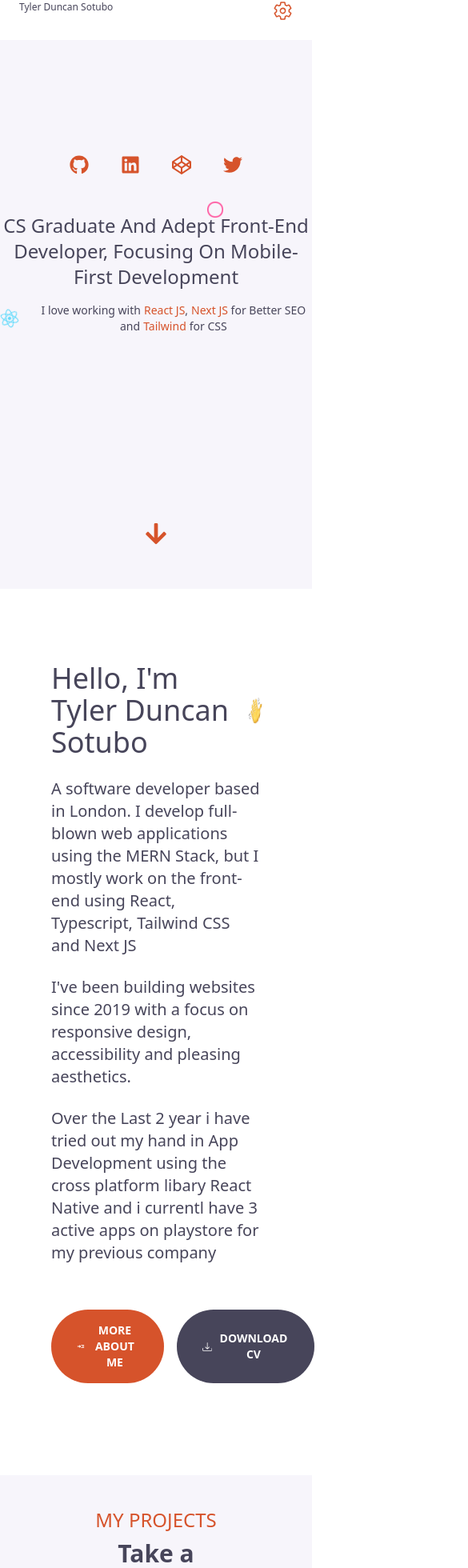
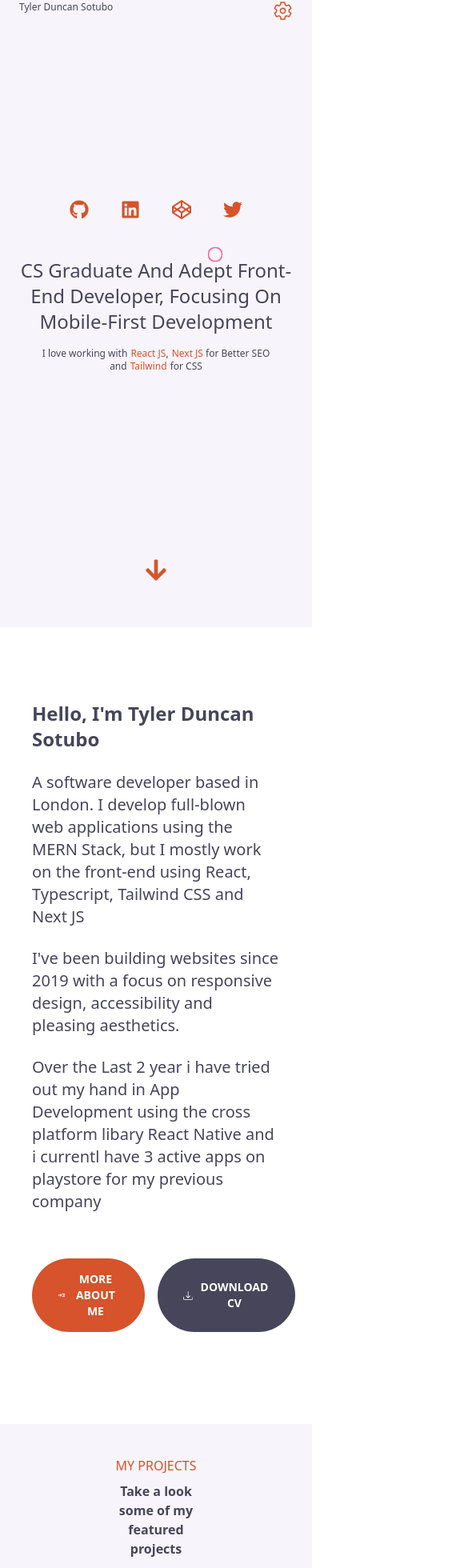
Before and after one commit to Tyler-Duncan-Sotubo/NextJs_Myportfolio, a Next.js app: page / in a window 390 px wide. Shown: the part 31-1991 px from the top of the page at 80% size, 585 px wide, since content can reach past the window. Built offline with nearby package versions, Linux system fonts and the light colour scheme.

Commit message:
Responsive

```diff
--- a/src/components/common/nav/Nav.tsx
+++ b/src/components/common/nav/Nav.tsx
@@ -34,8 +34,10 @@ const Nav = () => {
   return (
     <>
       <nav
-        className={`flex justify-between  mb-6 md:px-20 px-6 pt-8 md:text-sm text-skin-primary font-medium sticky top-0 ${
-          color ? " bg-skin-primary py-6 z-50 duration-300" : ""
+        className={`flex justify-between md:px-20 px-6 py-8 md:text-sm text-skin-primary font-medium sticky top-0  ${
+          color
+            ? " bg-skin-primary py-6 z-40 duration-300"
+            : "bg-skin-background"
         }`}>
         <p
           className={`text-skin-primary text-xs md:text-sm ${
--- a/src/components/home/About.tsx
+++ b/src/components/home/About.tsx
@@ -30,9 +30,9 @@ const About = () => {
         variants={aboutVariant}
         initial="hidden"
         animate={control}
-        className="py-20 max-w-screen-lg px-16 mx-auto flex flex-col items-start">
+        className="py-20 max-w-screen-lg md:px-16 px-10 mx-auto flex flex-col items-start">
         <div className="flex items-center gap-3">
-          <h2 className="text-4xl my-3 text-skin-primary">
+          <h2 className="md:text-4xl text-2xl font-semibold my-3 text-skin-primary">
             Hello, I&apos;m Tyler Duncan Sotubo
           </h2>
           <motion.div
@@ -43,7 +43,7 @@ const About = () => {
               duration: 1,
               repeatType: "reverse",
             }}
-            className="relative w-8 h-8">
+            className="relative w-8 h-8 hidden md:block">
             <Image src="/assets/img/hand.webp" alt="" fill />
           </motion.div>
         </div>
--- a/src/components/home/Footer.tsx
+++ b/src/components/home/Footer.tsx
@@ -13,7 +13,7 @@ type Props = {};
 
 const Footer = (props: Props) => {
   return (
-    <footer className="flex items-center justify-between px-20 mb-20 mt-40">
+    <footer className="flex flex-col gap-6 items-center justify-between px-20 mb-20 mt-40">
       <div className="flex gap-5 items-center">
         {icons.map((item, index) => (
           <motion.li
--- a/src/components/home/Hero.tsx
+++ b/src/components/home/Hero.tsx
@@ -8,6 +8,8 @@ import {
   FaArrowDown,
 } from "react-icons/fa";
 import { motion } from "framer-motion";
+import circle from "@/assets/img/circle.png";
+import react from "@/assets/img/react-colored.svg";
 import Image from "next/image";
 
 const icons = [
@@ -27,7 +29,7 @@ const arrowTransition = {
 const Hero = () => {
   return (
     <section className="text-skin-primary py-12 bg-skin-background">
-      <div className="flex flex-col items-center relative justify-center mt-24">
+      <div className="flex flex-col items-center relative justify-center mt-36 md:32 px-3 md:px-0">
         <motion.div
           animate={{ scale: 3 }}
           transition={{ scale: arrowTransition }}
@@ -63,10 +65,10 @@ const Hero = () => {
                   repeat: Infinity,
                 },
               }}
-              className="relative md:w-4 md:h-4 w-8 h-8">
+              className="relative md:w-4 md:h-4 w-8 h-8 hidden md:block ">
               <Image src="/assets/img/react-colored.svg" alt="" fill />
             </motion.div>
-            <p className="text-sm md:text-xl text-center">
+            <p className="text-xs md:text-xl text-center">
               I love working with
               <span className=" text-skin-accent font-medium ml-1">
                 React JS
--- a/src/components/home/Projects.tsx
+++ b/src/components/home/Projects.tsx
@@ -11,11 +11,11 @@ import Button from "../common/button";
 const Projects = () => {
   return (
     <section id="projects" className=" bg-skin-background">
-      <div className="max-w-screen-xl py-10 mx-auto">
-        <h2 className="mb-2 text-2xl text-center font-medium uppercase text-skin-accent">
+      <div className="max-w-screen-xl py-10 mx-auto px-10 md:px-0">
+        <h2 className="mb-2 md:text-2xl text-center font-medium uppercase text-skin-accent">
           <span className=" text-primary">My </span> Projects
         </h2>
-        <p className="text-3xl text-center text-skin-primary font-bold w-2/5 mx-auto">
+        <p className="md:text-3xl text-center text-skin-primary font-bold w-2/5 mx-auto">
           Take a look some of my featured projects
         </p>
         <div className="mt-10">
@@ -24,11 +24,11 @@ const Projects = () => {
               return (
                 <div
                   key={index}
-                  className="py-16 flex flex-row-reverse gap-10 border-b-[.2px] border-skin-accent">
-                  <div className="relative h-[330px] w-1/2">
+                  className="py-16 flex md:flex-row-reverse flex-col items-center gap-10 border-b-[.2px] border-skin-accent">
+                  <div className="relative w-full h-[330px] md:w-1/2 ">
                     <Image src={item.img} alt="" fill />
                   </div>
-                  <div className="w-1/2 mt-7">
+                  <div className="w-full md:w-1/2 mt-7">
                     <p className=" text-xl uppercase font-semibold text-skin-primary">
                       {item.name}
                     </p>
@@ -67,11 +67,11 @@ const Projects = () => {
               return (
                 <div
                   key={index}
-                  className="py-16 flex gap-10 border-b-[.2px] last:border-none border-skin-primary">
-                  <div className="relative h-[330px] w-1/2">
+                  className="py-16 flex flex-col md:flex-row items-center gap-10 border-b-[.2px] last:border-none border-skin-primary">
+                  <div className="relative h-[330px] md:w-1/2 w-full">
                     <Image src={item.img} alt="" fill />
                   </div>
-                  <div className="w-1/2 mt-7">
+                  <div className="w-full md:w-1/2 mt-7">
                     <p className=" text-xl uppercase font-semibold text-skin-primary">
                       {item.name}
                     </p>
--- a/src/components/home/Skills.tsx
+++ b/src/components/home/Skills.tsx
@@ -8,14 +8,14 @@ const Skills = (props: Props) => {
   return (
     <div>
       <div className="py-16 mx-auto">
-        <h2 className="mb-2 text-xl text-center font-medium uppercase text-skin-accent">
-          <span className=" text-skin-primary">My </span> Skills
+        <h2 className="mb-2  text-xl text-center font-medium uppercase text-skin-accent">
+          <span className="text-skin-primary">My </span> Skills
         </h2>
-        <p className="text-3xl text-center text-primary font-bold w-2/5 mx-auto">
+        <p className="md:text-2xl text-center text-primary font-bold w-2/5 mx-auto">
           Expert in these Languages, Libraries, Frameworks & Tools
         </p>
       </div>
-      <div className="grid grid-cols-6 px-52 mb-28 gap-16">
+      <div className="grid md:grid-cols-6 grid-cols-2 md:px-52 px-10 mb-28 md:gap-16 gap-8">
         {toolsData.map((item, index) => (
           <div
             key={index}
```
